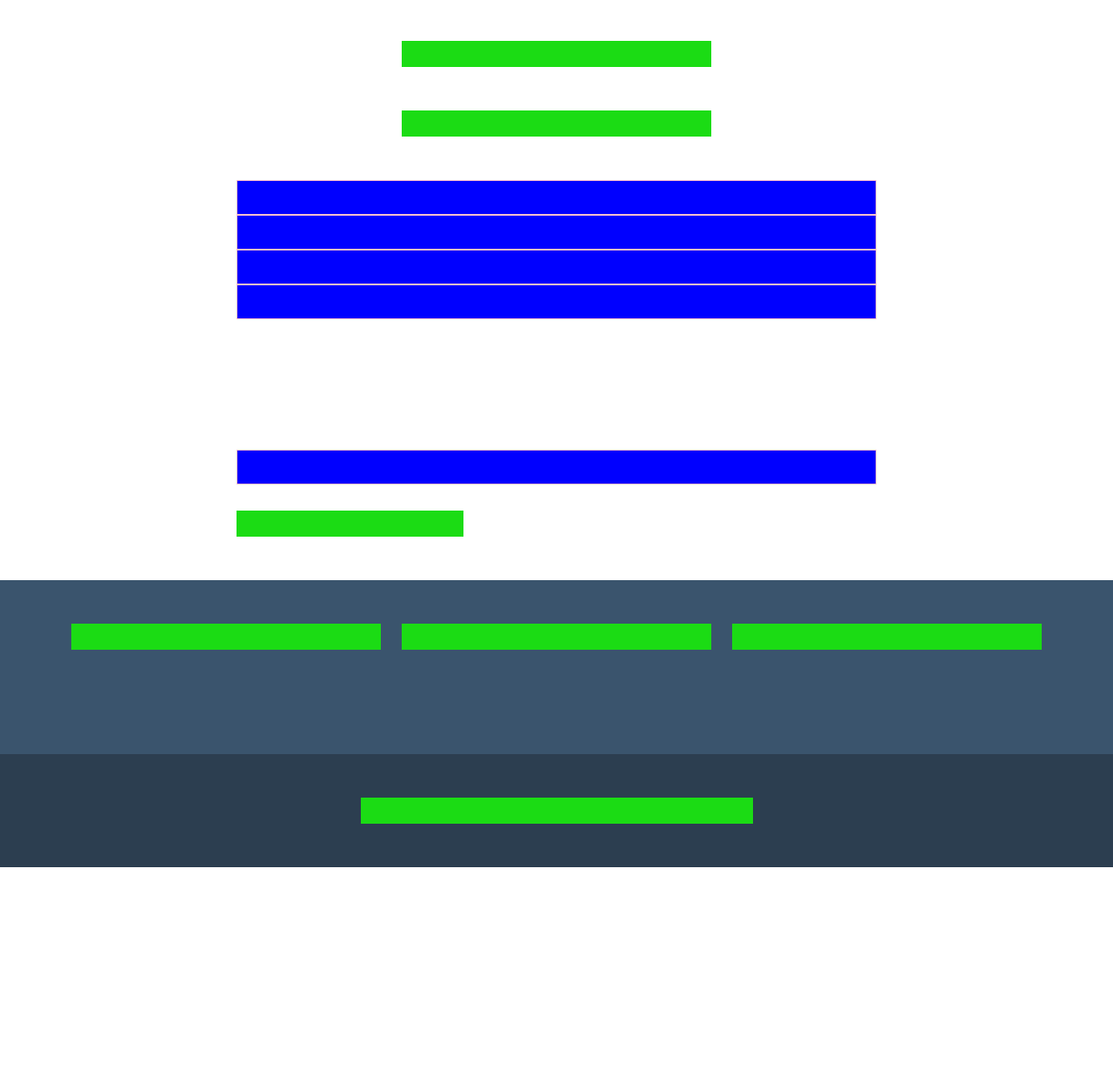
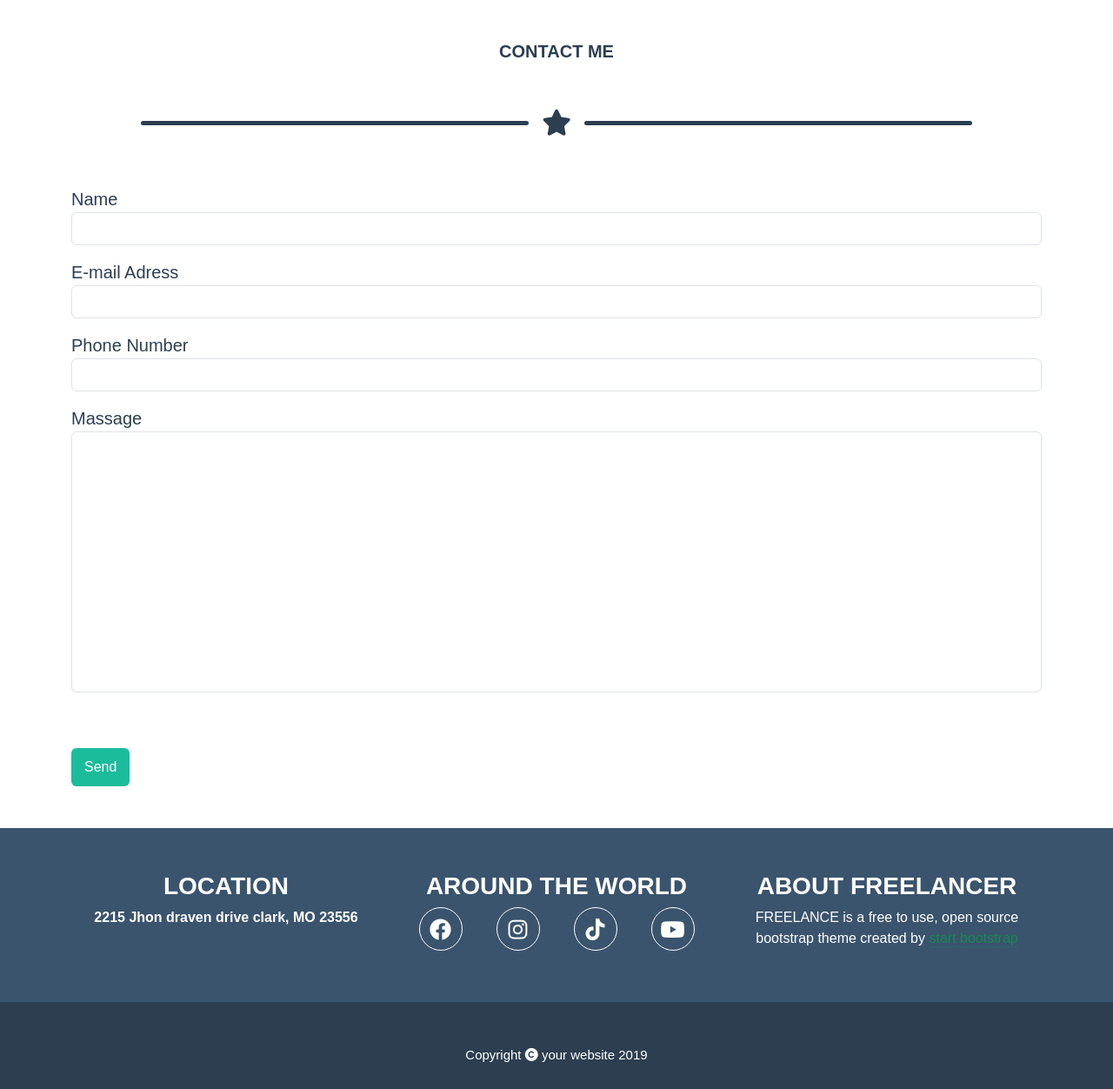
Before and after one commit to NicolaPiperis/html-css-bootstrap-freelancer, a plain HTML site: page index.html in a window 1280 px wide. Shown: the part 2225-3477 px from the top of the page at 87% size. Before the commit the page ends 3222 px from the top, so only its background shows below. Drawn offline with nearby package versions, Linux system fonts and the light colour scheme.

Commit message:
micro contact us and footer

```diff
--- a/css/style.css
+++ b/css/style.css
@@ -133,6 +133,34 @@ body{
         padding-top: 50px;
     }
 
+    #contact_me .line{
+        background-color: rgba(44,62,80,255);
+    }
+
+    .contact_text{
+        color: rgba(44,62,80,255);
+        font-size: 20px;
+        font-weight: 600;
+    }
+
+    .form_style{
+        text-align: left;
+        color:rgba(44,62,80,255) ;
+        font-size: 20px;
+    }
+
+    #form_massage{
+        min-height: 300px;
+    }
+
+    #button_contact{
+        background-color: rgba(26,188,156,255);
+        color: white;
+        border: none;
+        padding: 10px 15px;
+    }
+
+
 /* footer style */
 
     /* info */
@@ -150,7 +178,30 @@ body{
         min-height: 100px;
     }
 
+    .copyright_text{
+        color: white;
+        font-size: 15px;
+    }
 
+    .text_info h3 {
+        color: white;
+        font-weight: 600;
+    }
+
+    .text_info div{
+        color: white;
+    }
+
+    .social_circle{
+        height: 50px;
+        width: 50px;
+        border: 1px solid white;
+        border-radius: 50%;
+    }
+
+    .fa-youtube, .fa-tiktok, .fa-instagram, .fa-facebook {
+        font-size: 25px;
+    }
 
 
 
--- a/index.html
+++ b/index.html
@@ -273,25 +273,26 @@
         <!-- contact me -->
         <section id="contact_me">
 
-            <div class="container">
+            <div class="container text-center">
 
                 <div class="row">
 
                     <!-- title -->
-                    <div class="col-4 offset-4">
+                    <div class="col">
 
-                        <h3 class="debug_text">
-
+                        <h3 class="contact_text mb-5">
+                            CONTACT ME
                         </h3>
 
                     </div>
 
                     <!-- line and star -->
-                    <div class="col-4 offset-4">
+                    <div class="d-flex justify-content-center align-items-center line-star">
 
-                        <div class="debug_text">
-
-                        </div>
+                        <div class="line"></div>
+                        <div class="star">
+                            <i class="fa-sharp fa-solid fa-star" style="color: rgba(44,62,80,255);"></i></div>
+                        <div class="line"></div>
 
                     </div>
 
@@ -300,35 +301,39 @@
                 <div class="row">
 
                     <!-- faq -->
-                    <div class="col-8 offset-2">
+                    <div class="col">
 
-                        <div class="debug_faq"></div>
+                        <form class="row g-3">
 
-                        <div class="debug_faq"></div>
+                            <div class="col-12 form_style">
+                              <label class="form_style" for="inputname" class="form-label">Name</label>
+                              <input type="text" class="form-control" id="inputname">
+                            </div>
 
-                        <div class="debug_faq"></div>
+                            <div class="col-12 form_style">
+                              <label class="form_style" for="inputemail" class="form-label">E-mail Adress</label>
+                              <input type="email" class="form-control" id="inputemail">
+                            </div>
 
-                        <div class="debug_faq"></div>
+                            <div class="col-12 form_style">
+                              <label class="form_style" for="inputnumber" class="form-label">Phone Number</label>
+                              <input type="text" class="form-control" id="inputnumber">
+                            </div>
+
+                            <div class="form_style col-12 mb-5">
+                                <label for="form_massage" class="form_style">Massage</label>
+                                <input type="text" class="form-control" id="form_massage">
+                            </div>
+
+
+                            <div class="col-12 d-flex justify-content-start mb-5">
+                              <button id="button_contact" type="submit" class="btn btn-primary">Send</button>
+                            </div>
+
+                        </form>
 
                     </div>
 
-                    <div class="col-8 offset-2">
-
-                        <div class="debug_faq_end"></div>
-
-                    </div>
-
-                </div>
-
-                <div class="row">
-
-                    <div class="col-3 offset-2">
-
-                        <!-- turn into button -->
-                        <div class="debug_text"></div>
-                        <!-- <button></button> -->
-
-                    </div>
                 </div>
 
             </div>
@@ -349,19 +354,64 @@
 
                     <div class="col-8 col-md-4">
 
-                        <div class="debug_text"></div>
+                        <div class="text_info mb-5 text-center">
+                            <h3>LOCATION</h3>
+                            <div>
+                                <strong>
+                                    2215 Jhon draven drive clark, MO 23556
+                                </strong>
+                            </div>
+                        </div>
 
                     </div>
 
                     <div class="col-6 col-md-4">
 
-                        <div class="debug_text"></div>
+                        <div class="text_info mb-5 text-center">
+
+                            <h3>AROUND THE WORLD</h3>
+                            <div class="d-flex justify-content-around">
+                                <div class="social_circle d-flex justify-content-center align-items-center">
+
+                                    <i class="fa-brands fa-facebook" style="color: #ffffff;"></i>
+
+                                </div>
+                                <div class="social_circle d-flex justify-content-center align-items-center">
+
+                                    <i class="fa-brands fa-instagram" style="color: #ffffff;"></i>
+
+                                </div>
+
+                                <div class="social_circle d-flex justify-content-center align-items-center">
+
+                                    <i class="fa-brands fa-tiktok" style="color: #ffffff;"></i>
+                                </div>
+
+                                <div class="social_circle d-flex justify-content-center align-items-center">
+
+                                    <i class="fa-brands fa-youtube" style="color: #ffffff;"></i>
+                                </div>
+
+                            </div>
+
+                        </div>
 
                     </div>
 
                     <div class="col-10 col-md-4">
 
-                        <div class="debug_text"></div>
+                        <div class="text_info mb-5 text-center">
+
+                            <div>
+                                <h3>ABOUT FREELANCER</h3>
+
+                            </div>
+
+                            <div>FREELANCE is a free to use, open source bootstrap theme created by
+                                <a href="#" class="link-success link-offset-2 link-underline-opacity-25 link-underline-opacity-100-hover">start bootstrap</a>
+                            </div>
+
+                        </div>
 
                     </div>
 
@@ -378,9 +428,14 @@
 
                 <div class="row justify-content-center">
 
-                    <div class="col-5">
+                    <div class="col">
 
-                        <div class="debug_text"></div>
+                        <div class="copyright_text text-center">
+                            Copyright
+                            <i class="fa-sharp fa-solid fa-copyright" style="color: #ffffff;"></i>
+                            your website 2019
+                        </div>
+
                     </div>
 
                 </div>
```
